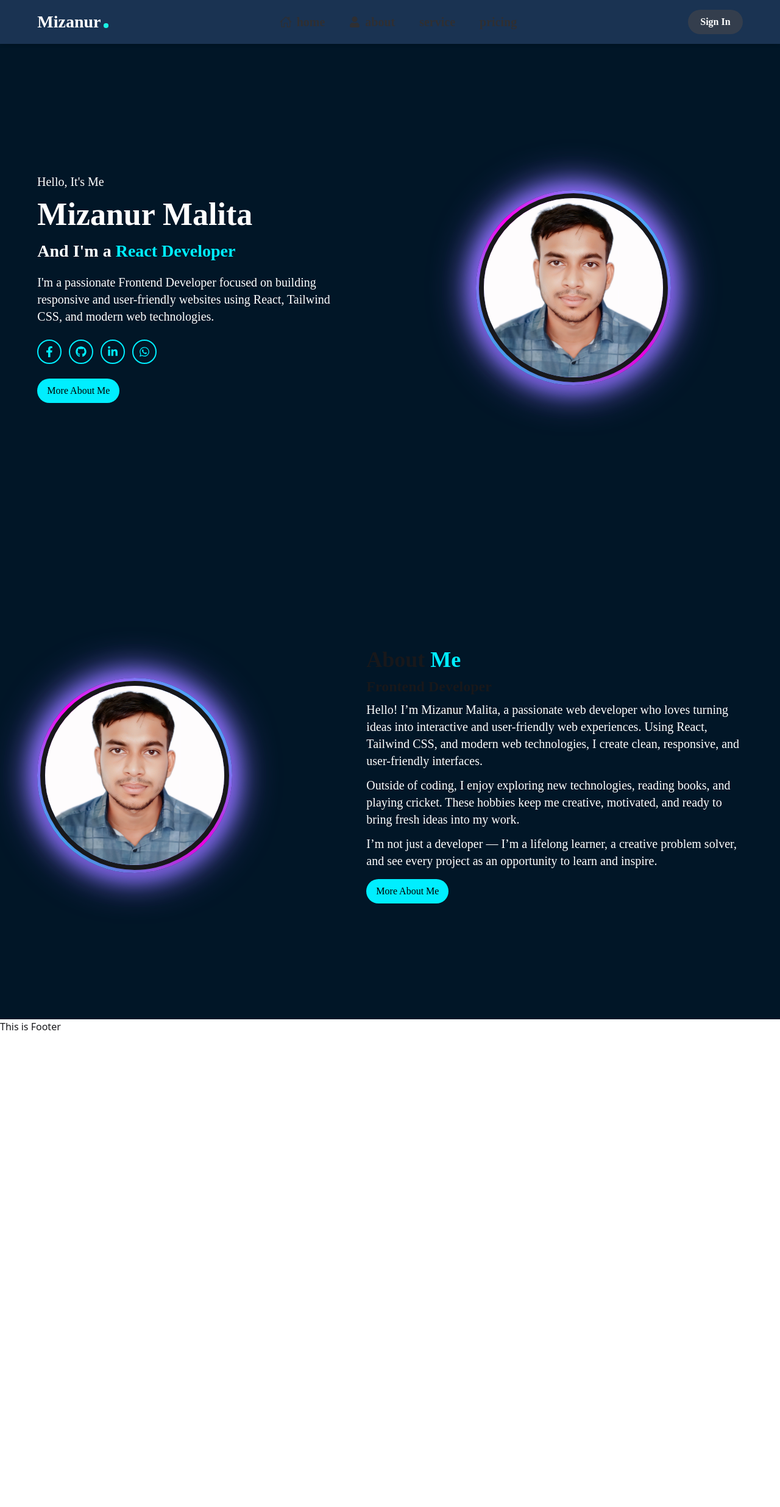
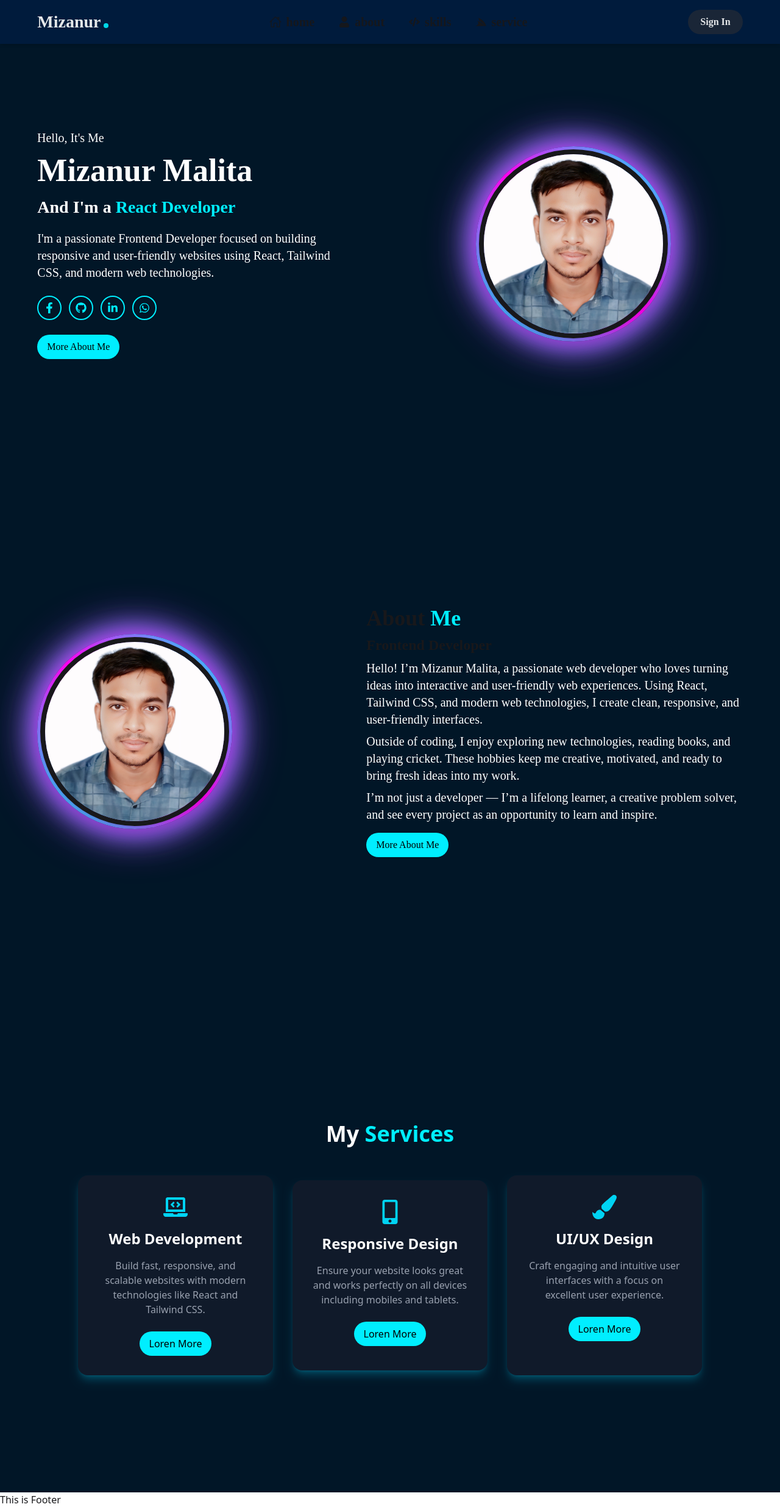
Before and after one commit to mizanur2734/my-portfolio, a React (Vite) app: page / in a window 1280 px wide. Shown: the whole page at 61% size. Before the commit the page ends 1696 px from the top, so only its background shows below. Built offline with nearby package versions, Linux system fonts and the light colour scheme.

Commit message:
Added responsive Services section with animations

```diff
--- a/src/components/AboutMe.jsx
+++ b/src/components/AboutMe.jsx
@@ -4,10 +4,10 @@ import mizanurPic from "../assets/mizanur.jpg";
 const AboutMe = () => {
     return (
         <div className="roboto-serif-font min-h-screen flex flex-col-reverse md:flex-row items-center gap-10 md:gap-55
-           py-12 md:py-16">
+           py-12">
 
             {/* Image Section */}
-            <div className="w-48 md:w-80 flex-shrink-0 mt-20 md:mt-0 profile-container">
+            <div className="w-48 md:w-80 flex-shrink-0 mt-18 md:mt-0 profile-container">
                 <img
                     src={mizanurPic}
                     alt="Mizanur Malita"
@@ -16,14 +16,14 @@ const AboutMe = () => {
             </div>
 
             {/* Text Section */}
-            <div data-aos="fade-down-right" className="text-center md:text-left mt-10 md:my-25">
+            <div data-aos="fade-down-right" className="text-center md:text-left mt-8 md:my-22">
                 <h2 className='text-3xl md:text-4xl font-semibold mb-2'>About <span className='text-[#0ef]'>Me</span></h2>
                 <h3 className='text-xl md:text-2xl font-semibold mb-2'>Frontend Developer</h3>
-                <p data-aos="zoom-in" className="text-white mb-3 md:text-xl">
+                <p data-aos="zoom-in" className="text-white mb-2 md:text-xl">
                     Hello! I’m Mizanur Malita, a passionate web developer who loves turning ideas into interactive and
                     user-friendly web experiences. Using React, Tailwind CSS, and modern web technologies, I create clean,
                     responsive, and user-friendly interfaces.                </p>
-                <p data-aos="zoom-in" className="text-white mb-3 md:text-xl ">
+                <p data-aos="zoom-in" className="text-white mb-2 md:text-xl">
                     Outside of coding, I enjoy exploring new technologies, reading books, and playing cricket. These hobbies keep me creative,
                     motivated, and ready to bring fresh ideas into my work.                </p>
                 <p data-aos="zoom-in" className="text-white mb-4 md:text-xl">
--- /dev/null
+++ b/src/components/Services.jsx
@@ -0,0 +1,50 @@
+import React from 'react';
+import { FaLaptopCode, FaMobileAlt, FaPaintBrush } from "react-icons/fa";
+
+const Services = () => {
+    return (
+        <div className="min-h-screen text-white flex flex-col items-center justify-center mt-12 md:mt:2">
+            <h2 className="text-4xl font-bold mb-12">My <span className='text-[#0ef]'>Services</span></h2>
+            {/* card 1 */}
+            <div className="grid grid-cols-1 md:grid-cols-2 lg:grid-cols-3 gap-8">
+                {/* Card 1 */}
+                <div className="bg-[#101a2a] p-8 rounded-2xl shadow-lg shadow-cyan-500/30 hover:shadow-cyan-500/100 transition duration-300 text-center w-80">
+                    <div className="flex justify-center mb-4">
+                        <FaLaptopCode size={40} className="text-cyan-400" />
+                    </div>
+                    <h3 className="text-2xl font-semibold mb-4">Web Development</h3>
+                    <p className="text-gray-400 mb-6">
+                        Build fast, responsive, and scalable websites with modern technologies like React and Tailwind CSS.
+                    </p>
+                    <button className='btn-box-hover px-4 py-2 bg-[#0ef] rounded-4xl text-black'>Loren More</button>
+                </div>
+
+                {/* Card 2 */}
+                <div className="my-2 bg-[#101a2a] p-8 rounded-2xl shadow-lg shadow-cyan-500/30 hover:shadow-cyan-500/100 transition duration-300 text-center w-80">
+                    <div className="flex justify-center mb-4">
+                        <FaMobileAlt size={40} className="text-cyan-400" />
+                    </div>
+                    <h3 className="text-2xl font-semibold mb-4">Responsive Design</h3>
+                    <p className="text-gray-400 mb-6">
+                        Ensure your website looks great and works perfectly on all devices including mobiles and tablets.
+                    </p>
+                    <button className='btn-box-hover px-4 py-2 bg-[#0ef] rounded-4xl text-black'>Loren More</button>
+                </div>
+
+                {/* Card 3 */}
+                <div className="bg-[#101a2a] p-8 rounded-2xl shadow-lg shadow-cyan-500/30 hover:shadow-cyan-500/100 transition duration-300 text-center w-80">
+                    <div className="flex justify-center mb-4">
+                        <FaPaintBrush size={40} className="text-cyan-400" />
+                    </div>
+                    <h3 className="text-2xl font-semibold mb-4">UI/UX Design</h3>
+                    <p className="text-gray-400 mb-6">
+                        Craft engaging and intuitive user interfaces with a focus on excellent user experience.
+                    </p>
+                    <button className='btn-box-hover px-4 py-2 bg-[#0ef] rounded-4xl text-black'>Loren More</button>
+                </div>
+            </div>
+        </div>
+    );
+};
+
+export default Services;
--- a/src/pages/Home/Home.jsx
+++ b/src/pages/Home/Home.jsx
@@ -1,15 +1,17 @@
 import React from 'react';
 import Banner from '../../components/banner';
 import AboutMe from '../../components/AboutMe';
+import Services from '../../components/Services';
 
 
 const Home = () => {
     return (
         <div className='bg-[#011627]'>
-           <div className='w-11/12 mx-auto md:px-2'>
-            <Banner/>
-            <AboutMe/>
-           </div>
+            <div className='w-11/12 mx-auto md:px-2'>
+                <Banner />
+                <AboutMe />
+                <Services />
+            </div>
         </div>
     );
 };
--- a/src/pages/shared/Navbar.jsx
+++ b/src/pages/shared/Navbar.jsx
@@ -1,7 +1,7 @@
 import React, { useState, useEffect } from "react";
 import { CiMenuFries } from "react-icons/ci";
 import { RxCross2 } from "react-icons/rx";
-import { FaUser } from "react-icons/fa";
+import { FaCode, FaServicestack, FaUser } from "react-icons/fa";
 import { IoHomeOutline } from "react-icons/io5";
 import { motion } from "framer-motion";
 import Aos from "aos";
@@ -15,8 +15,8 @@ const Navbar = () => {
   const navLinks = [
     { name: "home", to: "/home", icon: <IoHomeOutline size={20} /> },
     { name: "about", to: "#about", icon: <FaUser size={18} /> },
-    { name: "service", to: "/service" },
-    { name: "pricing", to: "/pricing" },
+    { name: "skills", to: "/skills", icon: <FaCode size={18} /> },
+    { name: "service", to: "/service", icon: <FaServicestack size={18} /> }
   ];
 
   useEffect(() => {
@@ -25,7 +25,7 @@ const Navbar = () => {
 
   return (
     <div className="roboto-serif-font">
-      <header className="w-full  z-20 top-0 left-0 bg-[#001c3f] shadow-md opacity-90">
+      <header className="w-full fixed z-20 top-0 left-0 bg-[#001c3f] shadow-md opacity-90">
         {/* Navbar */}
         <nav className="w-11/12 mx-auto flex justify-between items-center py-4 md:py-4 md:px-2">
           {/* Logo */}
```
Also changed, not shown: src/components/Banner.jsx (line endings or trailing spaces).
